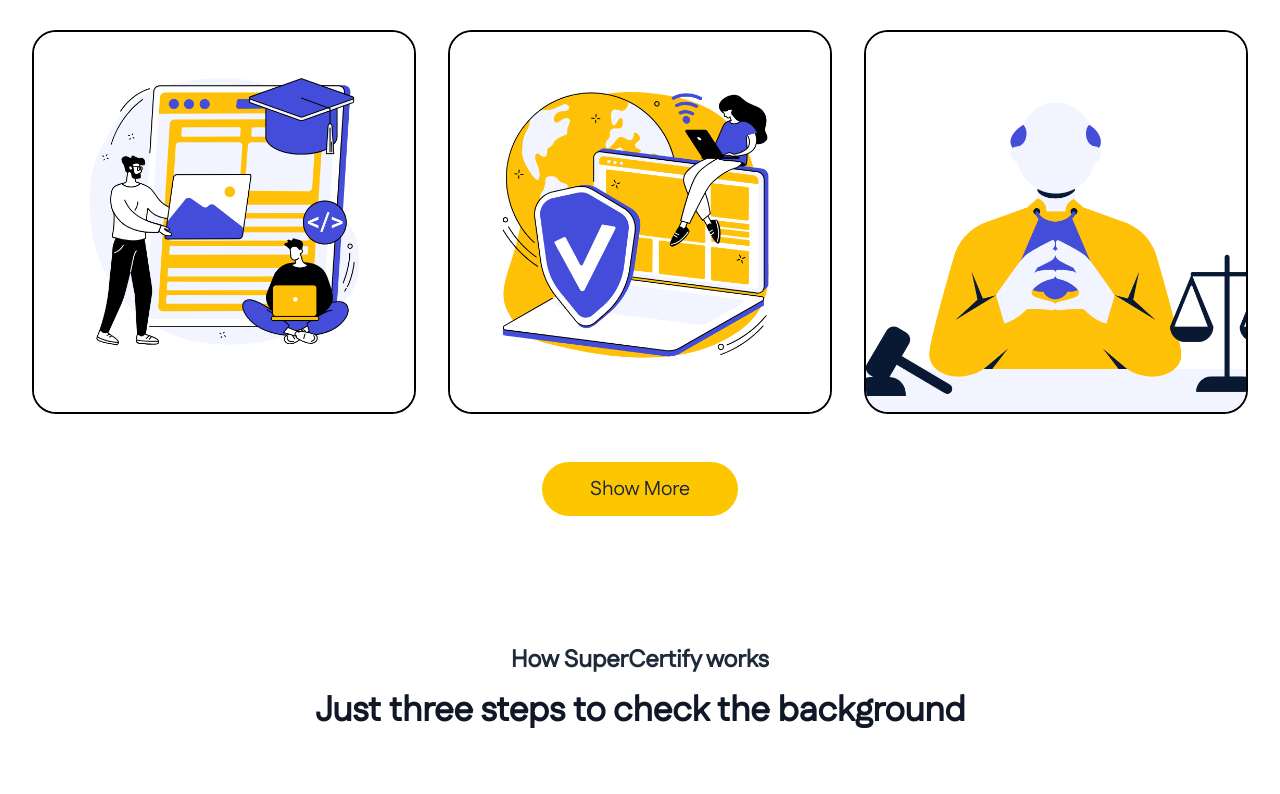
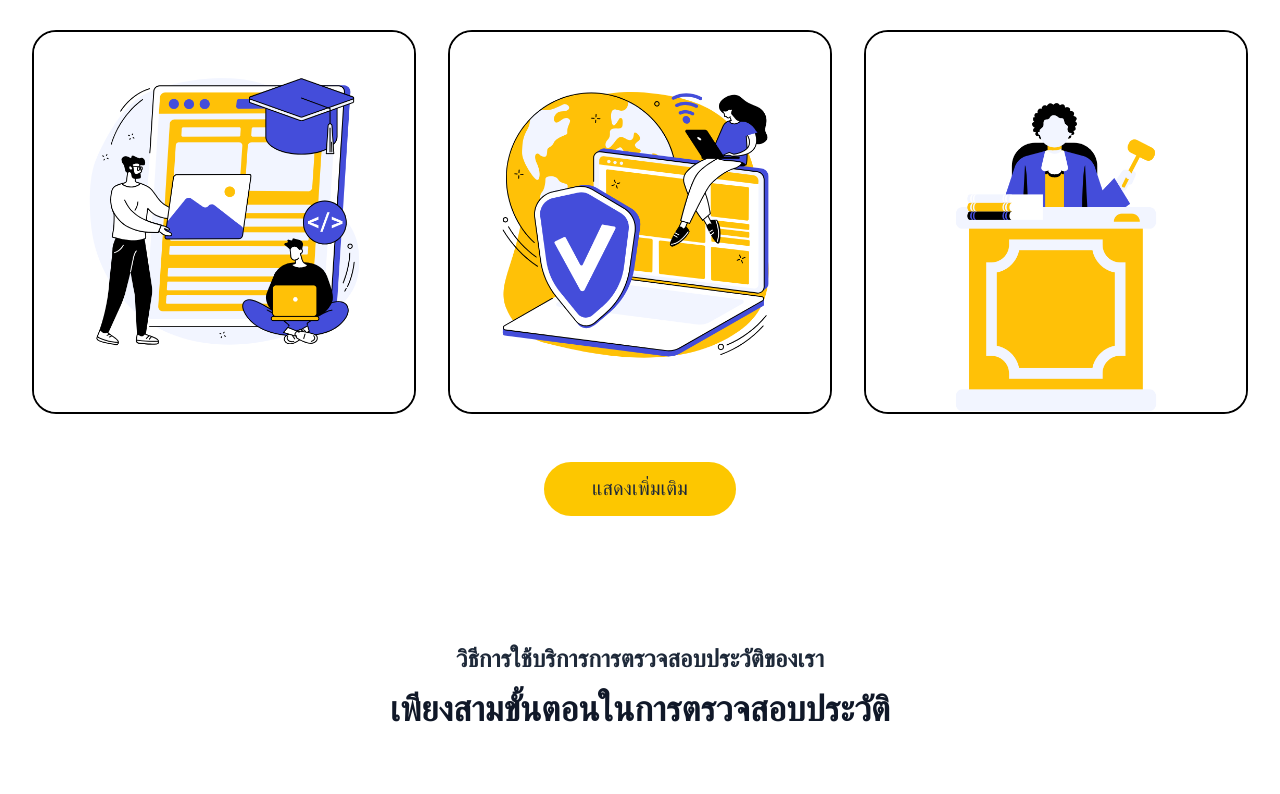
Before and after one commit to PcrPz/supercertify_front, a Next.js app: page / in a window 1280 px wide. Shown: the part 2806-3600 px from the top of the page. Built offline with nearby package versions, Linux system fonts and the light colour scheme; no server answers; a web font is replaced by a local one.

Commit message:
fix: thai lang

```diff
--- a/components/ServiceCard.js
+++ b/components/ServiceCard.js
@@ -29,8 +29,8 @@ export default function ServiceCard({ imageSrc, title, description }) {
           {/* Back side - Content */}
           <div className="absolute w-full h-full bg-white rounded-3xl overflow-hidden p-8 rotate-y-180 backface-hidden border-2 border-black">
             <div className="flex flex-col justify-center h-full">
-              <h3 className="text-3xl font-medium text-gray-800 mb-4">{title}</h3>
-              <p className="text-lg text-gray-600">{description}</p>
+              <h3 className="text-[33px] font-medium text-gray-800 mb-4">{title}</h3>
+              <p className="text-[20px] text-gray-600">{description}</p>
             </div>
           </div>
         </div>
--- a/components/ServiceSection.js
+++ b/components/ServiceSection.js
@@ -9,102 +9,62 @@ export default function ServiceSection() {
   // ข้อมูลการ์ดทั้งหมด (สมมติว่ามี 12 การ์ด)
   const allCards = [
     {
-      id: 1,
+      id: 1, //ประวัติอาชญากรรม
       imageSrc: '/Service/Criminal.png',
-      title: 'Criminal Check',
-      description: 'Screens a background screening process that verifies an individuals criminal record, including arrests, convictions, and other legal offenses.'
+      title: 'ประวัติอาชญากรรม',
+      description: 'ตรวจสอบว่าบุคคลเคยมีประวัติอาชญากรรมหรือไม่ เช่น คดียาเสพติด ลักทรัพย์ หรือความผิดทางกฎหมายอื่น'
     },
     {
-      id: 2,
+      id: 2, //เครดิตทางการเงิน
       imageSrc: '/Service/Financial.png',
-      title: 'Financial Check (Credit Bureau)',
-      description: 'Screens a review of an individuals credit history, including loans, payments, debts, and creditworthiness, as reported by a credit bureau.'
+      title: 'เครดิตทางการเงิน (เครดิตบูโร)',
+      description: 'ตรวจสอบสถานะทางการเงิน เช่น ภาระหนี้ การผิดนัดชำระหนี้ หรือประวัติเครดิตเสีย'
     },
     {
-      id: 3,
+      id: 3, //ประวัติการทำางาน
       imageSrc: '/Service/Employment.png',
-      title: 'Employment Check',
-      description: 'Screens a verification process that confirms a candidates work history, job titles, durations, and performance or reasons for leaving.'
+      title: 'ประวัติการทำงาน',
+      description: 'ตรวจสอบข้อมูลการทำงานจากบริษัทเดิม เช่น ตำแหน่งงาน ระยะเวลาการทำงาน และลักษณะงานที่รับผิดชอบ'
     },
     {
-      id: 4,
+      id: 4, //ประวัติการศึกษา
       imageSrc: '/Service/Educational.png',
-      title: 'Education Check',
-      description: 'Screens a verification process that confirms the educational qualifications of an individual, such as degrees, certifications, and institutions attended.'
+      title: 'ประวัติการศึกษา',
+      description: 'ตรวจสอบวุฒิการศึกษา สถาบัน และปีที่สำเร็จการศึกษา เพื่อยืนยันความถูกต้องตรงกับข้อมูลที่อ้างอิง'
     },
     {
-      id: 5,
+      id: 5, //ประวัติข่าวเสียหายจากโลกออนไลน์
       imageSrc: '/Service/SocialMedia.png',
-      title: 'Social Media Check/Adverse Media Check',
-      description: 'Screens an individual\’s online presence for inappropriate, unethical, negative news or media coverage related to criminal activity, or reputational risks.'
+      title: 'ประวัติข่าวเสียหายจากโลกออนไลน์',
+      description: 'ค้นหาข้อมูลชื่อบุคคลจากแหล่งข่าวหรือโซเชียลมีเดียว่ามีเรื่องร้องเรียน ข้อกล่าวหา หรือข่าวเชิงลบหรือไม่'
     },
     {
-      id: 6,
-      imageSrc: '/Service/Sanction.png',
-      title: 'Sanctions and Enforcement Check',
-      description: 'Screens an individuals or entities against global watchlists, regulatory sanctions, and enforcement actions to identify legal or compliance risks.'
-    },
+        id: 6,// ประวัติการฉ ้ อโกง:
+        imageSrc: '/Service/CriminalCourt.png',
+        title: 'ประวัติการฉ้อโกง',
+        description: 'ตรวจสอบการมีส่วนเกี่ยวข้องกับคดีหลอกลวง ฉ้อโกง หรือพฤติกรรมทุจริตต่าง ๆ'
+      },
     // การ์ดเพิ่มเติมที่จะแสดงเมื่อกด "Show More"
     {
-      id: 7,
+      id: 7, // ตรวจสอบการปลอมเเปลงเอกสารรายได ้ จากที่ทำางานเก่า
       imageSrc: '/Service/Residental.png',
-      title: 'Residential Check',
-      description: 'Screens an individual\'s past addresses, rental history, and sometimes criminal or credit history to assess their reliability as a tenant or resident.'
+      title: 'ตรวจสอบการปลอมแปลงเอกสารรายได้',
+      description: 'ตรวจสอบความถูกต้องของสลิปเงินเดือน หนังสือรับรองรายได้ หรือหนังสือรับรองการทำงานจากบริษัทเดิม'
     },
     {
-      id: 8,
-      imageSrc: '/Service/License.png',
-      title: 'License Check (e.g. Investment, Insurance)',
-      description: 'Screens an individual or business holds a valid, active license for regulated activities such as investment, insurance, real estate, or other professional services.'
-    },
-    {
-        id: 9,
+        id: 8, // ประวัติการประพฤของพนักงาน ฌ ที่ทำางานเก่า
         imageSrc: '/Service/Certificate.png',
-        title: 'Certificate Check (e.g.ISTQB)',
-        description: 'Screens the authenticity and validity of professional certifications (e.g., ISTQB) to confirm an individual\'s qualifications and compliance with industry standards.'
+        title: 'ประวัติการประพฤติในการทำงาน',
+        description: 'ตรวจสอบนิสัยการทำงาน เช่น ความรับผิดชอบ การทำงานเป็นทีม และปัญหาด้านวินัยที่เคยเกิดขึ้น'
       },
       {
-        id: 10,
+        id: 9, //ประวัติการขับขี่
         imageSrc: '/Service/Driving.png',
-        title: 'Driving Experience Check',
-        description: 'Screens an individual\'s driving history, including license validity, years of experience, traffic violations, and accident records.'
+        title: 'ประวัติการขับขี่',
+        description: 'ตรวจสอบใบขับขี่ ประวัติอุบัติเหตุ หรือคดีความที่เกี่ยวข้องกับการขับขี่ เช่น การเมาแล้วขับ'
       },
-      {
-        id: 11,
-        imageSrc: '/Service/Bankrupt.png',
-        title: 'Bankruptcy History Check',
-        description: 'Screens an individual or entity has filed for bankruptcy, including details on past insolvencies, financial distress, and legal proceedings.'
-      },
-      {
-        id: 12,
-        imageSrc: '/Service/Identity.png',
-        title: 'Identity Check',
-        description: 'Screens an individual\'s personal information, such as name, date of birth, and government-issued ID, to confirm their identity and prevent fraud.'
-      },
-      {
-        id: 13,
-        imageSrc: '/Service/Drug.png',
-        title: 'Drugs Screening',
-        description: 'Screens an individual for the presence of illegal or controlled substances to ensure compliance with workplace, legal, or safety regulations.'
-      },
-      {
-        id: 14,
-        imageSrc: '/Service/Civil.png',
-        title: 'Civil Court Check',
-        description: 'Screens an individual’s history of involvement in civil lawsuits, such as disputes over contracts, property, or personal injury, to assess potential legal risks or liabilities.'
-      },
-      {
-        id: 15,
-        imageSrc: '/Service/CriminalCourt.png',
-        title: 'Criminal Court Check',
-        description: 'Screens an individual’s history of criminal convictions or charges, including details of any past offenses, to assess potential risks for employment, housing, or legal purposes.'
-      },
-      {
-        id: 16,
-        imageSrc: '/Service/Referal.png',
-        title: 'Referral Checker',
-        description: 'Screens references provided by an individual, such as previous employers or professional contacts, to confirm their credibility, work history, and qualifications.'
-      }
+
+
     // เพิ่มการ์ดอื่นๆ ตามต้องการ
   ];
 
@@ -121,7 +81,7 @@ export default function ServiceSection() {
   };
 
   // คำนวณข้อความบนปุ่ม
-  const buttonText = visibleCards >= allCards.length ? 'Show Less' : 'Show More';
+  const buttonText = visibleCards >= allCards.length ? 'แสดงน้อยลง' : 'แสดงเพิ่มเติม';
 
   return (
     <section className="py-16 bg-white">
--- a/components/ThreeSteps.js
+++ b/components/ThreeSteps.js
@@ -6,11 +6,11 @@ const ThreeSteps = () => {
     <section className="py-16 px-4 bg-white">
       <div className="max-w-6xl mx-auto">
         <h2 className="text-center text-2xl font-semibold text-gray-800 mb-4">
-          How SuperCertify works
+        วิธีการใช้บริการการตรวจสอบประวัติของเรา
         </h2>
 
         <h1 className="text-center text-4xl md:text-[35px] font-bold text-gray-900 mb-12">
-          Just three steps to check the background
+         เพียงสามขั้นตอนในการตรวจสอบประวัติ
         </h1>
 
         <div className="grid grid-cols-1 md:grid-cols-3 gap-8 md:gap-12">
@@ -26,8 +26,8 @@ const ThreeSteps = () => {
               />
             </div>
             <h2 className="text-4xl font-bold text-gray-900 mb-4">1</h2>
-            <p className="font-bold">
-              Select the background check<br />you want to check.
+            <p className="font-bold text-[19px]">
+            เลือกบริการตรวจสอบประเภทที่ท่านต้องการ<br />
             </p>
           </div>
 
@@ -43,10 +43,10 @@ const ThreeSteps = () => {
               />
             </div>
             <h2 className="text-4xl font-bold text-gray-900 mb-4">2</h2>
-            <p className="font-bold">
-              Enter the full name and email<br />
-              address of the person you want to<br />
-              review to submit a consent request.
+            <p className="font-bold text-[19px]">
+             ใส่ชื่อและนามสกุลพร้อมอีเมลของบุคคล<br />
+             ที่ท่านต้องการตรวจสอบหรือตัวท่านเอง<br />
+             และส่งแบบตรวจสอบ
             </p>
           </div>
 
@@ -62,9 +62,9 @@ const ThreeSteps = () => {
               />
             </div>
             <h2 className="text-4xl font-bold text-gray-900 mb-4">3</h2>
-            <p className="font-bold">
-              Import the information file of<br />
-              the person you want to review.
+            <p className="font-bold text-[19px]">
+            แนบเอกสารที่ต้องใช้ในประเภท <br/>
+            การตรวจสอบที่ท่านเลือก
             </p>
           </div>
         </div>
```
